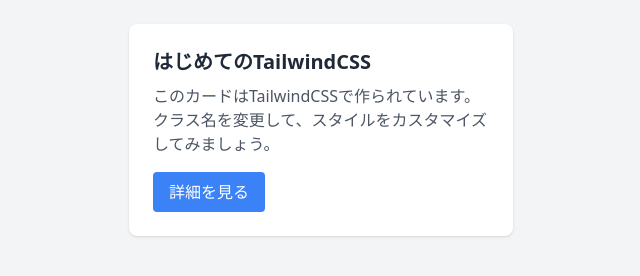
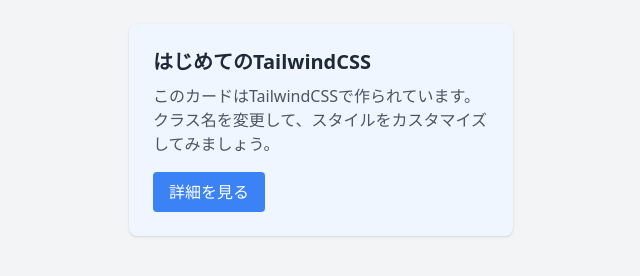
Before and after one commit to c5apple/hello-tailwind-css, a website: page src/index.html in a window 1280 px wide. Shown: the whole page, without its empty margins (319-959 px from the left). Drawn offline with nearby package versions, Linux system fonts and the light colour scheme.

Commit message:
カードの背景色を白から薄い青（bg-blue-50）に変更

```diff
--- a/src/index.html
+++ b/src/index.html
@@ -9,7 +9,7 @@
 </head>
 
 <body class="bg-gray-100 p-6">
-  <div class="max-w-sm mx-auto bg-white rounded-lg shadow p-6">
+  <div class="max-w-sm mx-auto bg-blue-50 rounded-lg shadow p-6">
     <h2 class="text-xl font-bold text-gray-800 mb-2">はじめてのTailwindCSS</h2>
     <p class="text-gray-600 mb-4">このカードはTailwindCSSで作られています。クラス名を変更して、スタイルをカスタマイズしてみましょう。</p>
     <button class="bg-blue-500 hover:bg-blue-600 text-white font-medium py-2 px-4 rounded">
```
